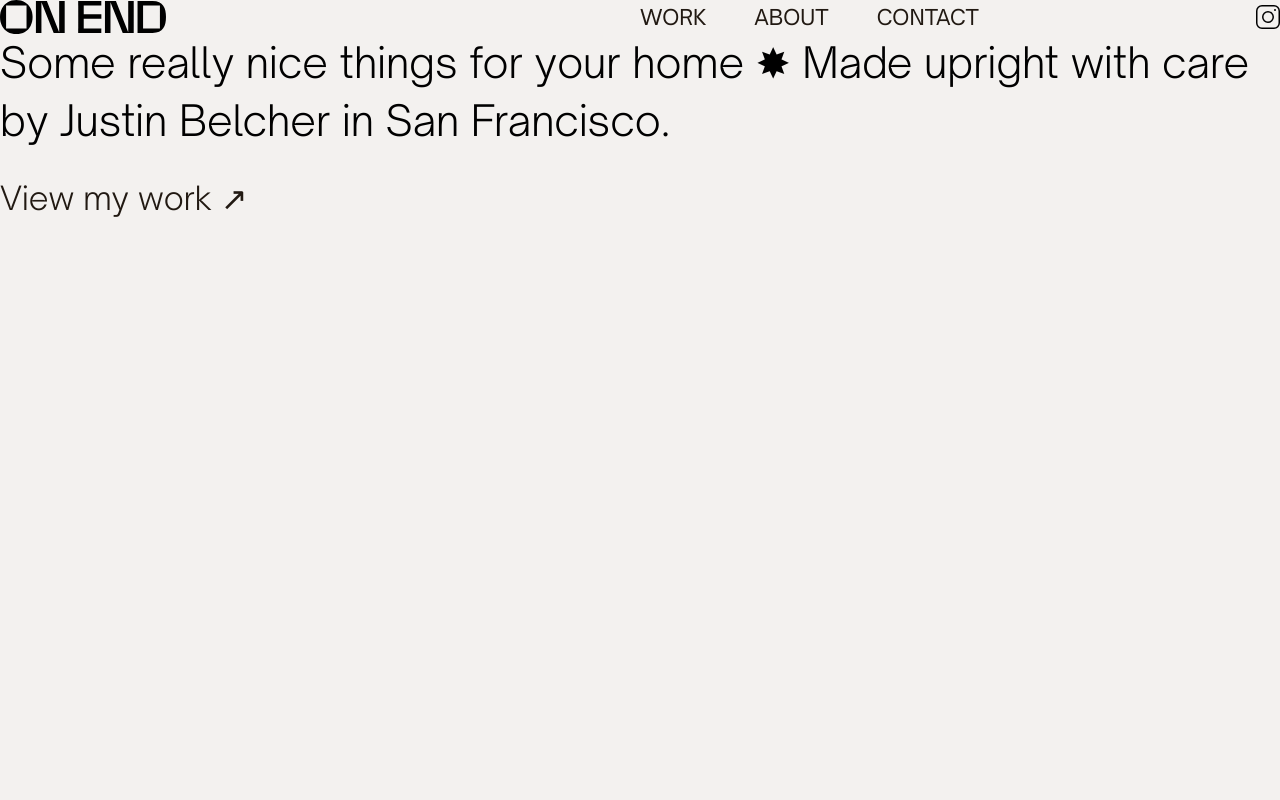
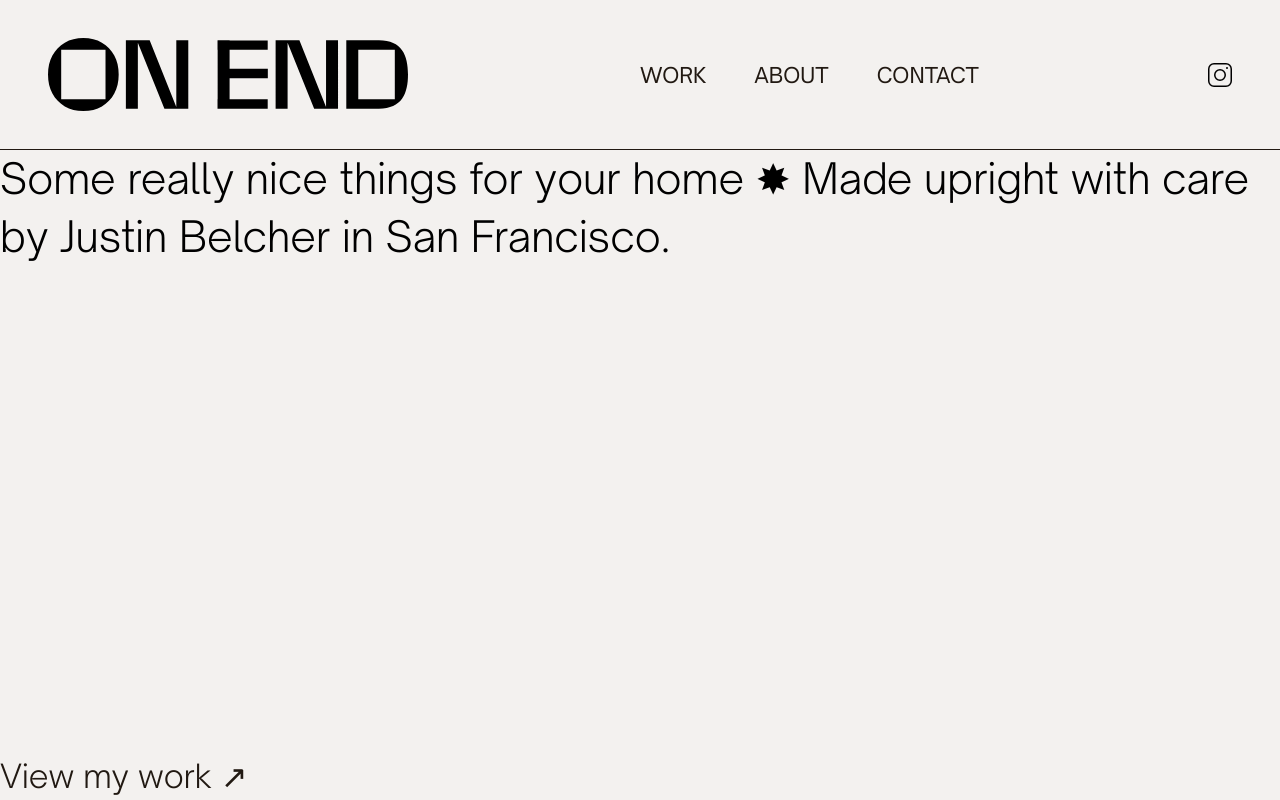
Before and after one commit to Uvacoder/woodstudio, a Next.js app: page / in a window 1280 px wide. Built offline with nearby package versions, Linux system fonts and the light colour scheme.

Commit message:
Navigation progress

```diff
--- a/src/components/Layout.tsx
+++ b/src/components/Layout.tsx
@@ -4,6 +4,7 @@ import Navigation from "@components/Navigation";
 import Footer from "@components/Footer";
 
 const Grid = styled("div", {
+  display: "grid",
   gridTemplateColumns: "1fr",
   gridTemplateRows: "150px 1fr",
   minHeight: "100%",
--- a/src/components/Logo.tsx
+++ b/src/components/Logo.tsx
@@ -15,7 +15,7 @@ const Logo = () => (
     alt="On End Studio"
     size={{
       "@initial": "small",
-      "@large": "large",
+      "@lg": "large",
     }}
   />
 );
--- a/src/components/Navigation.tsx
+++ b/src/components/Navigation.tsx
@@ -22,14 +22,21 @@ const Anchor = styled("a", {
 
 const Grid = styled("div", {
   display: "grid",
-  minHeight: "100%",
   gridTemplateColumns: "1fr 1fr",
   gridTemplateRows: "1fr",
+  alignItems: "center",
+  borderBottom: "1px solid $border",
+  variants: {
+    size: {
+      small: { padding: "0 $2" },
+      large: { padding: "0 $4" },
+    },
+  },
 });
 
 const Navigation = () => {
   return (
-    <Grid>
+    <Grid size={{ "@initial": "small", "@lg": "large" }}>
       <Logo />
       <Flex direction="row" justify="between" align="center">
         <Flex direction="row" gap="xl">
--- a/src/styles/reset.css
+++ b/src/styles/reset.css
@@ -17,6 +17,7 @@ body,
 }
 body {
   line-height: 1.5;
+  background-color: #f3f1ef;
   -webkit-font-smoothing: antialiased;
 }
 img,
--- a/src/styles/stitches.config.js
+++ b/src/styles/stitches.config.js
@@ -43,6 +43,6 @@ export const {
   },
   utils: {},
   media: {
-    lg: "(min-width: 500px)",
+    lg: "(min-width: 850px)",
   },
 });
```
